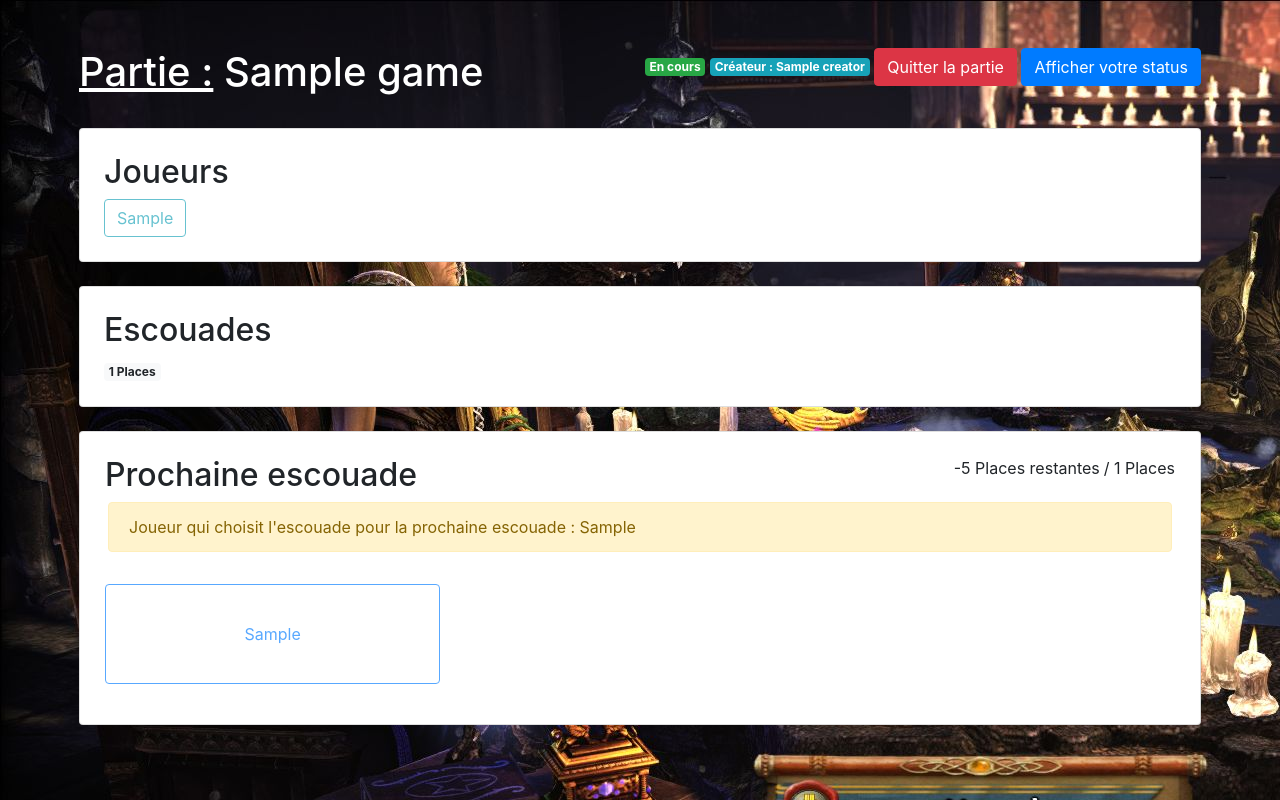
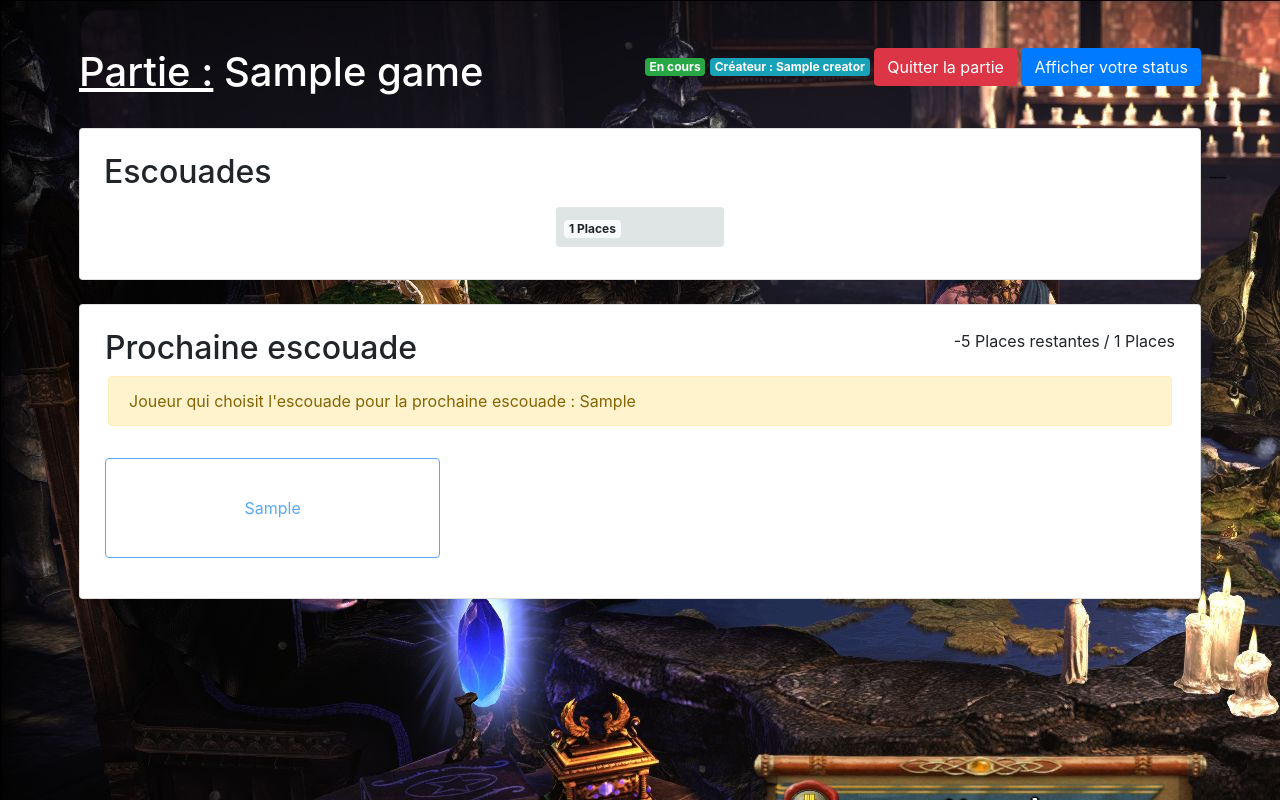
Before and after one commit to tcheymol/confistance, a Symfony app: template templates/game/index.html.twig in a window 1280 px wide. Run offline with Twig, Linux system fonts and the light colour scheme; the template is opened without the code that fills it: most values are stand-ins (such as "Sample title", 1, 10 or a date in 2020); style sheets or scripts are compiled from the project's sources; some libraries are stand-ins or nearby versions.

Commit message:
✨ [Squads] Display squads details on game page

```diff
--- a/assets/css/app.scss
+++ b/assets/css/app.scss
@@ -38,3 +38,15 @@ body {
   background-image: url("../img/villain.png");
   background-size: cover;
 }
+
+.mini-card {
+  height: 40px;
+  width: 20px;
+  border-radius: 2px;
+}
+
+.squad-card {
+  background-color: rgba(149, 165, 166, 0.3);
+  border-radius: 4px;
+  height: 100%;
+}
--- a/templates/game/index.html.twig
+++ b/templates/game/index.html.twig
@@ -49,7 +49,7 @@
                 {% endif %}
             {% endif %}
         </div>
-        <div class="row mt-4">
+        <div class="row mt-4 d-none">
             <div class="card p-4 col-12">
                 <h2>Joueurs</h2>
                 <div class="row">
@@ -83,11 +83,27 @@
         <div class="row mt-4">
             <div class="card p-4 col-12">
                 <h2>Escouades</h2>
-                <div class="row">
+                <div class="row d-flex justify-content-around">
                     {% for key, squad in game.squads|sort((a, b) => a.squadIndex > b.squadIndex) %}
-                        <div class="col-2 ">
-                            <span class="badge badge-light">{{ squad.spotsCount }} Places</span>
-                            {% include 'squad/status.html.twig' with {'squad' : squad} %}
+                        <div class="col-6 col-md-2 p-2">
+                            <div class="squad-card p-2">
+                                <span class="badge badge-light">{{ squad.spotsCount }} Places</span>
+                                {% include 'squad/status.html.twig' with {'squad' : squad} %}
+                                {% if squad.status == 'STATUS_PLAYED' %}
+                                    <br/>
+                                    {% for index, participant in squad.squadMembers %}
+                                        <span class="badge badge-info">{{ participant.member }}</span>
+                                        {% if index + 1 != squad.squadMembers|length %},{% endif %}
+                                    {% endfor %}
+                                    <br/>
+                                    <div class="row d-flex mt-2 justify-content-start ml-1">
+                                        {% for result in squad.results %}
+                                            <div class="ml-1 mr-1 mini-card bg-{{ result == true ? 'primary' : 'danger' }}">
+                                            </div>
+                                        {% endfor %}
+                                    </div>
+                                {% endif %}
+                            </div>
                         </div>
                     {% endfor %}
                 </div>
--- a/templates/squad/index.html.twig
+++ b/templates/squad/index.html.twig
@@ -90,8 +90,8 @@
 {% endblock %}
 
 {% block javascripts %}
+    {{ parent() }}
     <script type="text/javascript">
-        {{ parent() }}
         setTimeout(function () {
             window.location.reload();
         }, 5000);
```
Also changed, not shown: assets/css/app.css (+10 -0 lines), src/Controller/SquadController.php (+7 -3 lines), src/Entity/Squad.php (+19 -0 lines), templates/squad/result.html.twig (+6 -6 lines), 1 other file.
